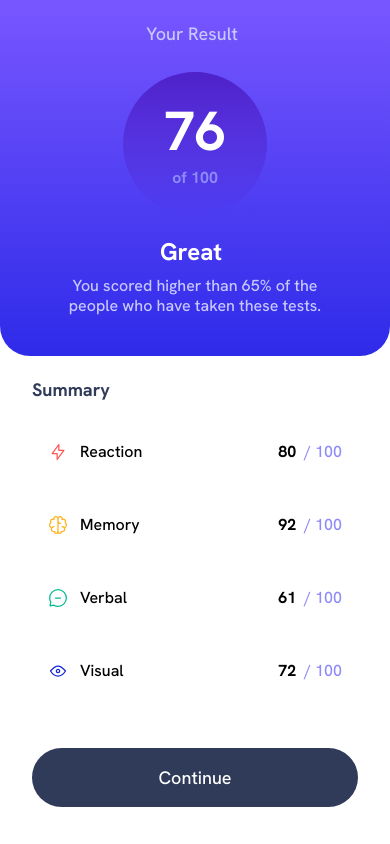
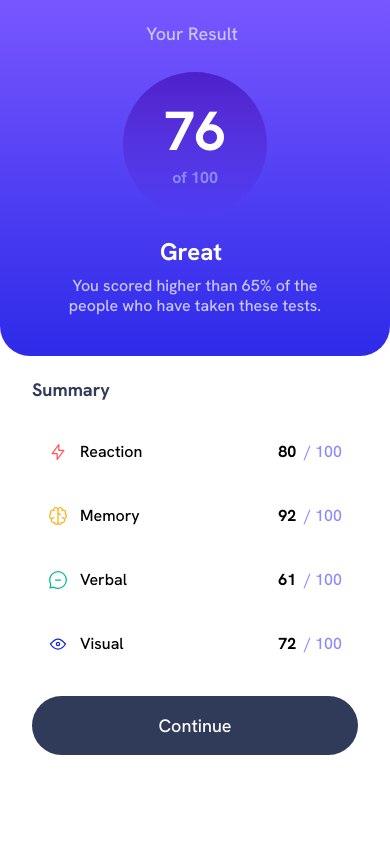
Before and after one commit to j-0-n-e-z/results-summary-component, a React (Vite) app: page / in a window 390 px wide. Built offline with nearby package versions, Linux system fonts and the light colour scheme.

Commit message:
update styles ofr summary

```diff
--- a/src/components/Badge.tsx
+++ b/src/components/Badge.tsx
@@ -7,7 +7,7 @@ type BadgeProps = {
 export function Badge({ color, name, value }: BadgeProps) {
 	return (
 		<li
-			className={`flex bg-${color}/10 px-4 py-3 rounded-xl lg:mb-5 mb-[25px] items-center`}
+			className={`flex bg-${color}/10 px-4 py-3 rounded-xl items-center`}
 		>
 			<img src={`./images/icon-${name}.svg`} alt={name} />
 			<p
--- a/src/components/Summary.tsx
+++ b/src/components/Summary.tsx
@@ -7,7 +7,7 @@ export const Summary = () => {
 			<div className='text-darkGrayBlue font-bold lg:text-2xl text-lg lg:mb-8 mb-6'>
 				Summary
 			</div>
-			<ul>
+			<ul className='lg:space-y-5 space-y-4'>
 				{Object.keys(badges).map(badge => (
 					<Badge
 						key={badge}
```
